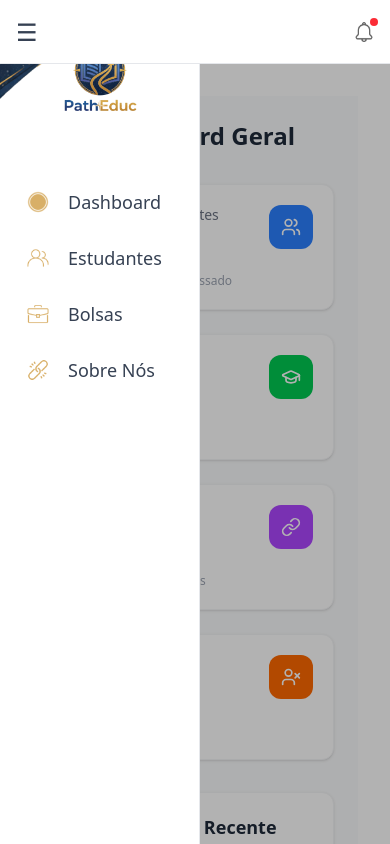
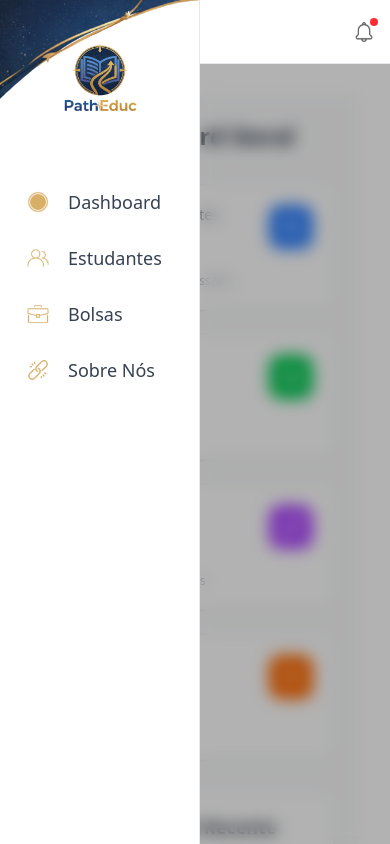
Before and after one commit to Grupo-4-Turma-JavaScript-10/crm-frontend, a React (Vite) app: page / in a window 390 px wide. Both pictures are taken after a click on the button "Abrir menu". Shown: the top 844 px of the page. Built offline with nearby package versions, Linux system fonts and the light colour scheme.

Commit message:
fix: ajuste side bar para mobile

```diff
--- a/src/components/navbar/Navbar.tsx
+++ b/src/components/navbar/Navbar.tsx
@@ -35,7 +35,7 @@
           border-r
           border-gray-200
           bg-white
-          z-40
+          z-50 sm:z-40
           transition-transform
           duration-300
           ${menuOpen ? "translate-x-0" : "-translate-x-full sm:translate-x-0"}
@@ -100,7 +100,7 @@
 
       {menuOpen && (
         <div
-          className="fixed inset-0 bg-black/30 z-30 sm:hidden"
+          className="fixed inset-0 bg-black/30 backdrop-blur-sm z-40 sm:hidden"
           onClick={() => setMenuOpen(false)}
         />
       )}
@@ -121,7 +121,7 @@
           border-b
           border-gray-200
           bg-white
-          z-50
+          z-40 sm:z-50
         "
       >
         <button
```
Also changed, not shown: src/pages/sobrenos/SobreNos.tsx (indentation only).
